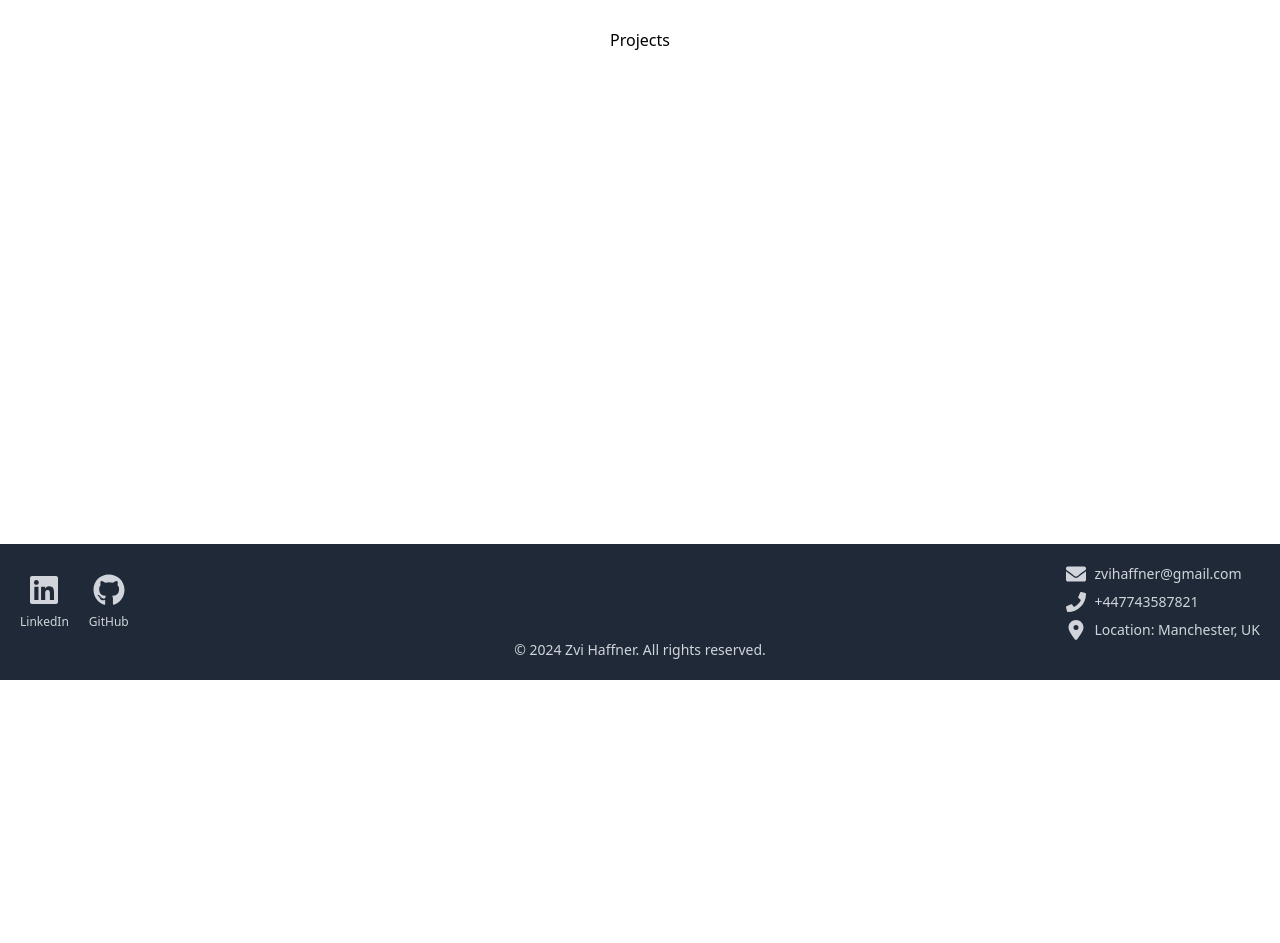
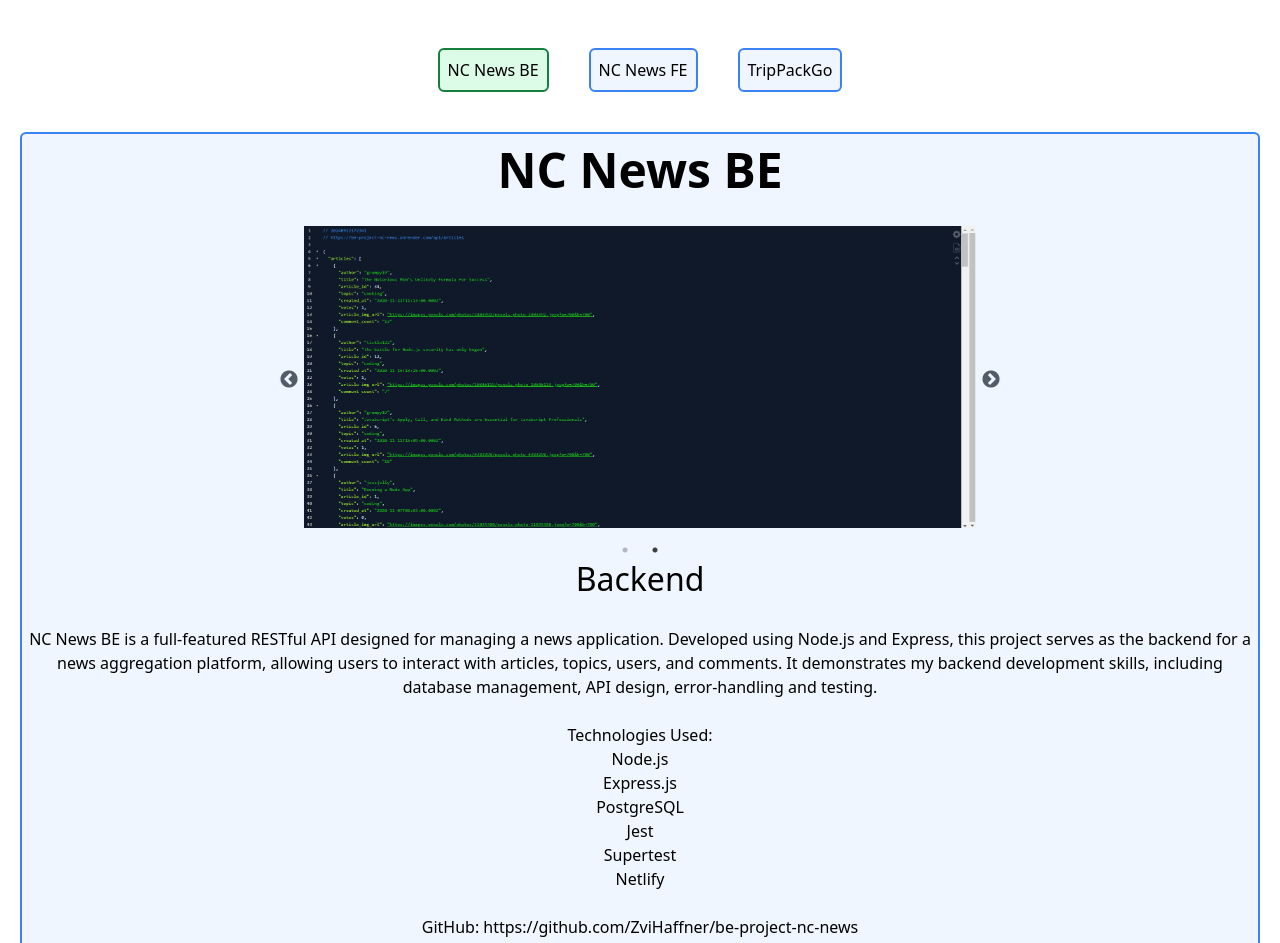
Before and after one commit to ZviHaffner/portfolio-website, a React (Vite) app: page /projects in a window 1280 px wide. Shown: the part 120-1063 px from the top of the page. Before the commit the page ends 800 px from the top, so only its background shows below. Built offline with nearby package versions, Linux system fonts and the light colour scheme.

Commit message:
Sets up basic projects page

```diff
--- /dev/null
+++ b/src/components/GalleryCarousel.jsx
@@ -0,0 +1,27 @@
+import Slider from "react-slick";
+
+export default function GalleryCarousel({gallery}) {
+  const settings = {
+    dots: true,
+    speed: 500,
+    slidesToShow: 1,
+    slidesToScroll: 1,
+    infinite: true,
+    autoplay: true,
+    autoplaySpeed: 3000,
+  };
+
+  return (
+    <div className="w-full max-w-2xl mx-auto m-5">
+      <Slider {...settings}>
+        {gallery.map((image)=> {
+          return (
+            <div key={image}>
+              <img src={image} alt="" />
+            </div>
+          )
+        })}
+      </Slider>
+    </div>
+  );
+}
--- /dev/null
+++ b/src/components/ProjectCard.jsx
@@ -0,0 +1,37 @@
+import GalleryCarousel from "./GalleryCarousel";
+
+const ProjectCard = ({ project, name }) => {
+  return (
+    <div className="border-2 border-blue-500 bg-blue-50 rounded-md m-5">
+      <h1>{name}</h1>
+      {project.gallery ? <GalleryCarousel gallery={project.gallery} /> : null}
+      {project.video ? (
+        <video src="/6026heroes.mp4" width="320" controls className="mx-auto" />
+      ) : null}
+      <h2>{project.subtitle}</h2>
+      <br />
+      <p>{project.desc}</p>
+      <br />
+      <div>
+        Technologies Used:{" "}
+        {project.technologies.map((tech) => {
+          return <p key={tech}>{tech}</p>;
+        })}
+      </div>
+      <br />
+      {Object.keys(project.links).map((key) => {
+        const link = project.links[key];
+        return (
+          <p key={link}>
+            {key}:{" "}
+            <a href={link} target="_blank" className="hover:text-blue-600">
+              {link}
+            </a>
+          </p>
+        );
+      })}
+    </div>
+  );
+};
+
+export default ProjectCard;
--- a/src/components/Projects.jsx
+++ b/src/components/Projects.jsx
@@ -1,7 +1,22 @@
+import { useState } from "react";
+import ProjectsNav from "./ProjectsNav";
+import ProjectCard from "./ProjectCard";
+import projects from "../assets/projectsData";
+
 const Projects = () => {
+  const [selectedProject, setSelectedProject] = useState("NC News BE");
+
   return (
-    <div>Projects</div>
-  )
-}
+    <div>
+      <ProjectsNav selectedProject={selectedProject} setSelectedProject={setSelectedProject} projects={projects} />
+      {Object.keys(projects).map((key) => {
+        if (key === selectedProject) {
+          const project = projects[key];
+          return <ProjectCard project={project} name={key} key={key} />;
+        }
+      })}
+    </div>
+  );
+};
 
-export default Projects
+export default Projects;
--- /dev/null
+++ b/src/components/ProjectsNav.jsx
@@ -0,0 +1,29 @@
+const ProjectsNav = ({ selectedProject, setSelectedProject, projects }) => {
+  const projectsArr = Object.keys(projects);
+
+  return (
+    <nav>
+      <ul className="flex justify-center">
+        {projectsArr.map((project) => {
+          const isSelected = project === selectedProject;
+
+          return (
+            <li
+              className={`border-2 rounded-md p-2 m-5 cursor-pointer ${
+                isSelected
+                  ? "border-green-700 bg-green-100"
+                  : "border-blue-500 bg-blue-50 hover:bg-green-50"
+              }`}
+              onClick={() => setSelectedProject(project)}
+              key={project}
+            >
+              {project}
+            </li>
+          );
+        })}
+      </ul>
+    </nav>
+  );
+};
+
+export default ProjectsNav;
```
